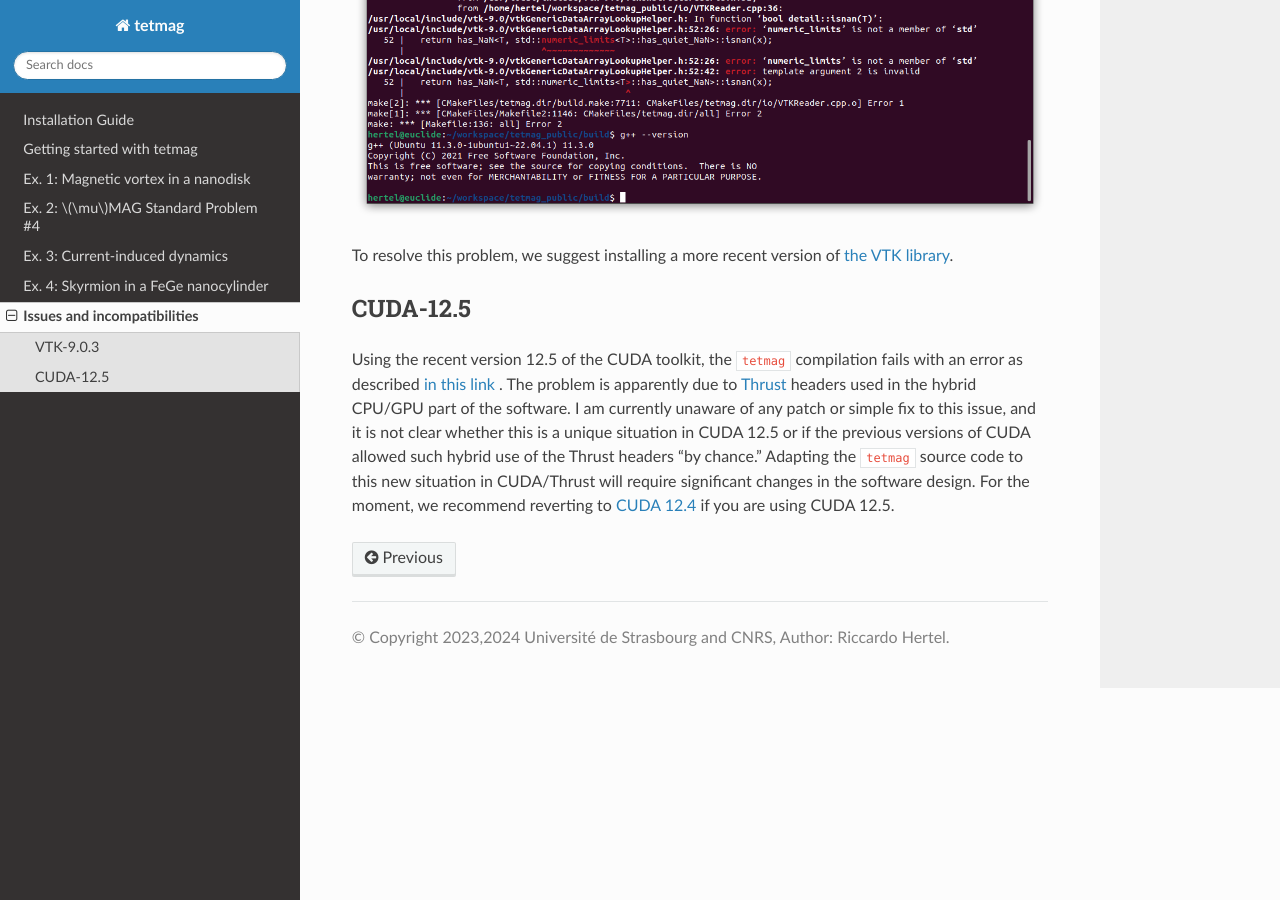
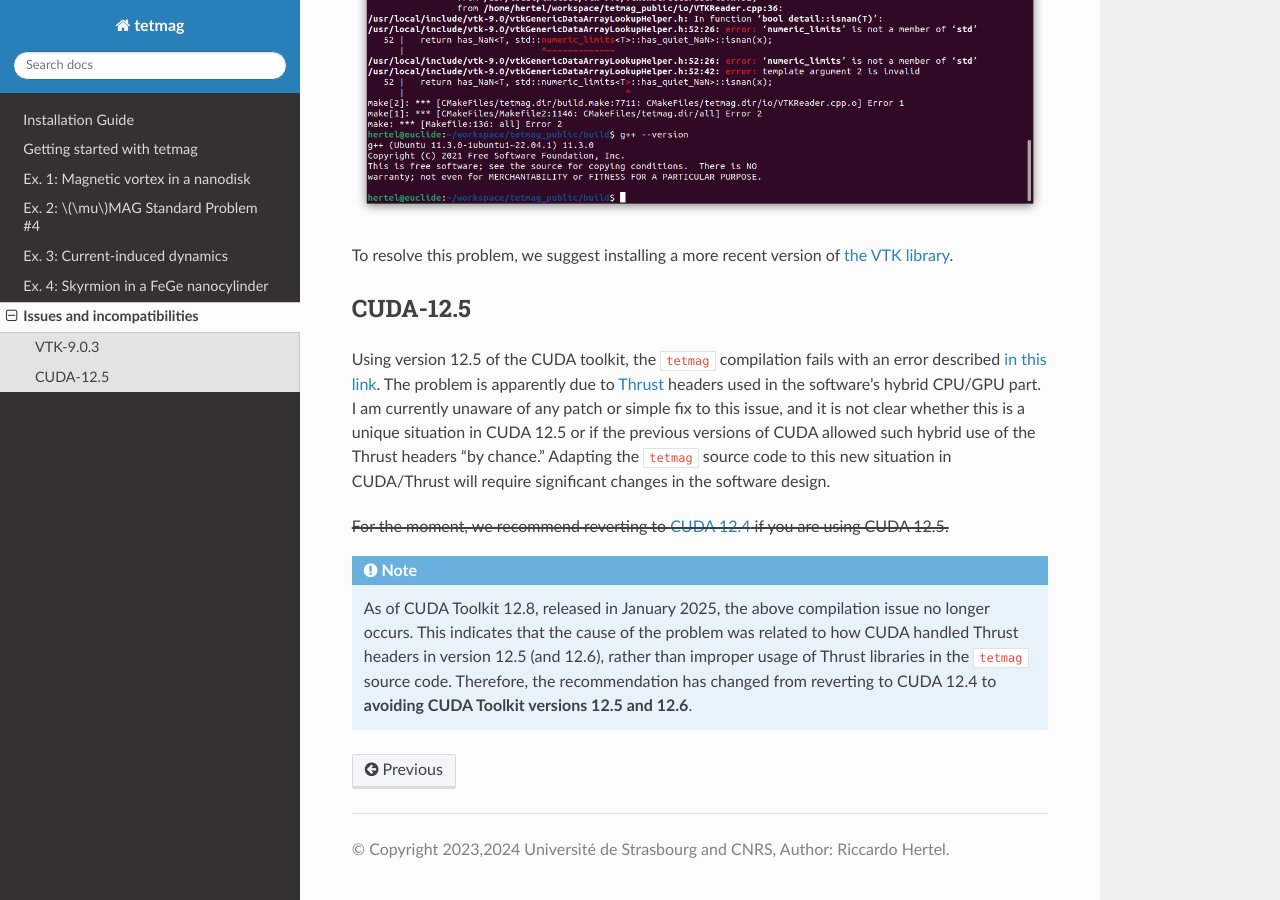
Before and after one commit to R-Hertel/tetmag, a Sphinx documentation site: the page built from doc/issues/compile.rst, in a window 1280 px wide and 900 px high, scrolled down 544 px. Built offline with Sphinx 7.4.7 and the Read the Docs theme 3.1.0, drawn with Linux system fonts in a browser that asks for light colours.

Commit message:
update docs regarding CUDA 12.5+
The comiplation issue encountered with CUDA Toolkit 12.5 and 12.6 no
longer occurs when using the most recent CUDA Toolkit version 12.8. A
corresponding note has been added to the documentation.

```diff
--- a/doc/issues/compile.rst
+++ b/doc/issues/compile.rst
@@ -14,10 +14,20 @@ Depending on the compiler that is being used, the release number 9.0.3 of the VT
 
 To resolve this problem, we suggest installing a more recent version of `the VTK library <https://vtk.org/download/>`_.
 
-
 CUDA-12.5
 ---------
 
-Using the recent version 12.5 of the CUDA toolkit, the ``tetmag`` compilation fails with an error as described `in this link <https://forums.developer.nvidia.com/t/when-upgrade-from-cuda12-4-to-12-5-the-compilation-became-broken/295814>`_ .
+Using version 12.5 of the CUDA toolkit, the ``tetmag`` compilation fails with an error described `in this link <https://forums.developer.nvidia.com/t/when-upgrade-from-cuda12-4-to-12-5-the-compilation-became-broken/295814>`_.
 The problem is apparently due to `Thrust <https://developer.nvidia.com/thrust>`_
-headers used in the hybrid CPU/GPU part of the software. I am currently unaware of any patch or simple fix to this issue, and it is not clear whether this is a unique situation in CUDA 12.5 or if the previous versions of CUDA allowed such hybrid use of the Thrust headers "by chance." Adapting the ``tetmag`` source code to this new situation in CUDA/Thrust will require significant changes in the software design. For the moment, we recommend reverting to `CUDA 12.4 <https://developer.nvidia.com/cuda-12-4-1-download-archive>`_ if you are using CUDA 12.5.
+headers used in the software's hybrid CPU/GPU part. I am currently unaware of any patch or simple fix to this issue, and it is not clear whether this is a unique situation in CUDA 12.5 or if the previous versions of CUDA allowed such hybrid use of the Thrust headers "by chance." Adapting the ``tetmag`` source code to this new situation in CUDA/Thrust will require significant changes in the software design.
+
+.. raw:: html
+
+   <s style="text-decoration: line-through solid 2px;">For the moment, we recommend reverting to <a href="https://developer.nvidia.com/cuda-12-4-1-download-archive">CUDA 12.4</a> if you are using CUDA 12.5.</s>
+
+.. raw:: html
+
+   <br><br>
+
+.. note::
+   As of CUDA Toolkit 12.8, released in January 2025, the above compilation issue no longer occurs. This indicates that the cause of the problem was related to how CUDA handled Thrust headers in version 12.5 (and 12.6), rather than improper usage of Thrust libraries in the ``tetmag`` source code. Therefore, the recommendation has changed from reverting to CUDA 12.4 to **avoiding CUDA Toolkit versions 12.5 and 12.6**.
```
